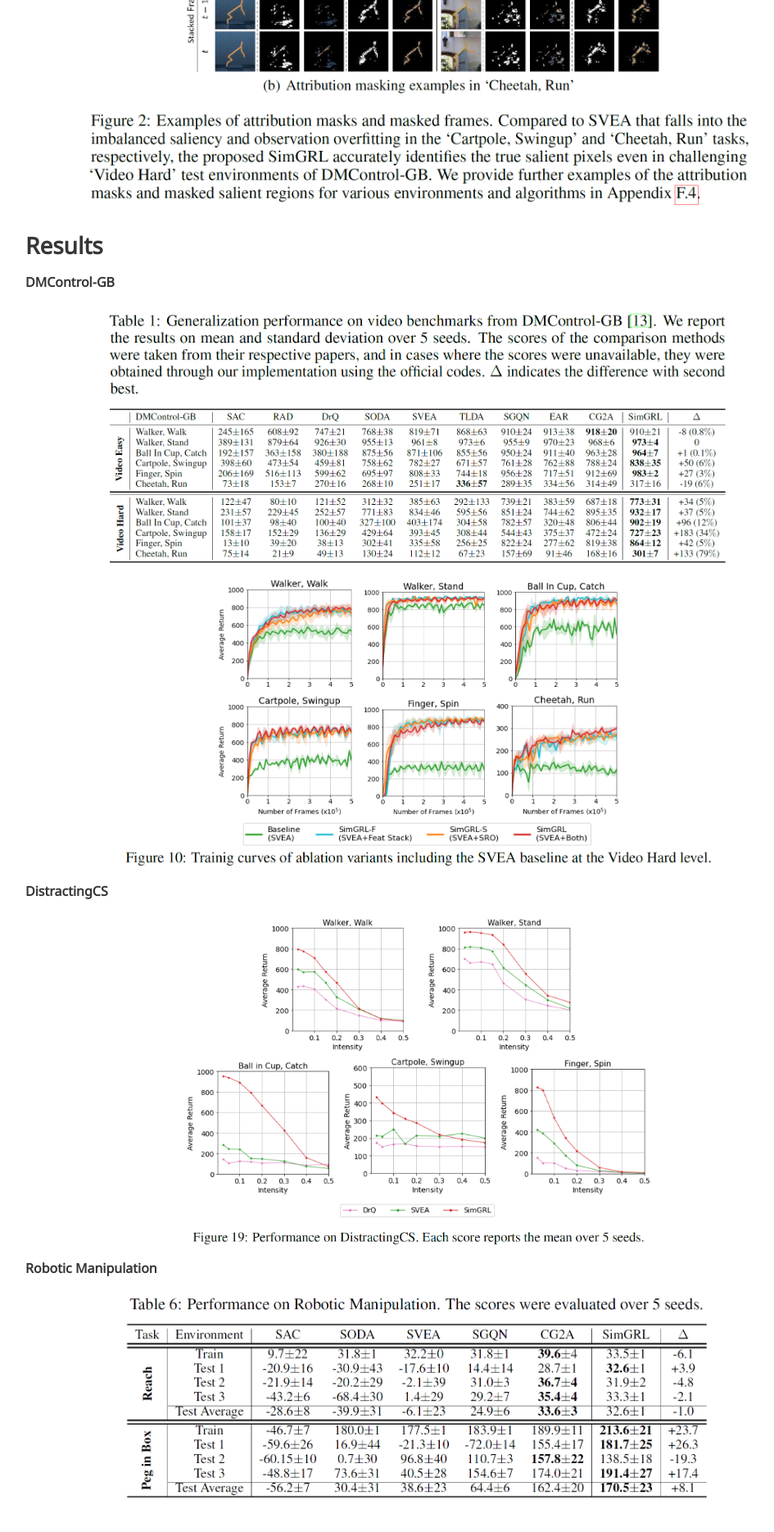
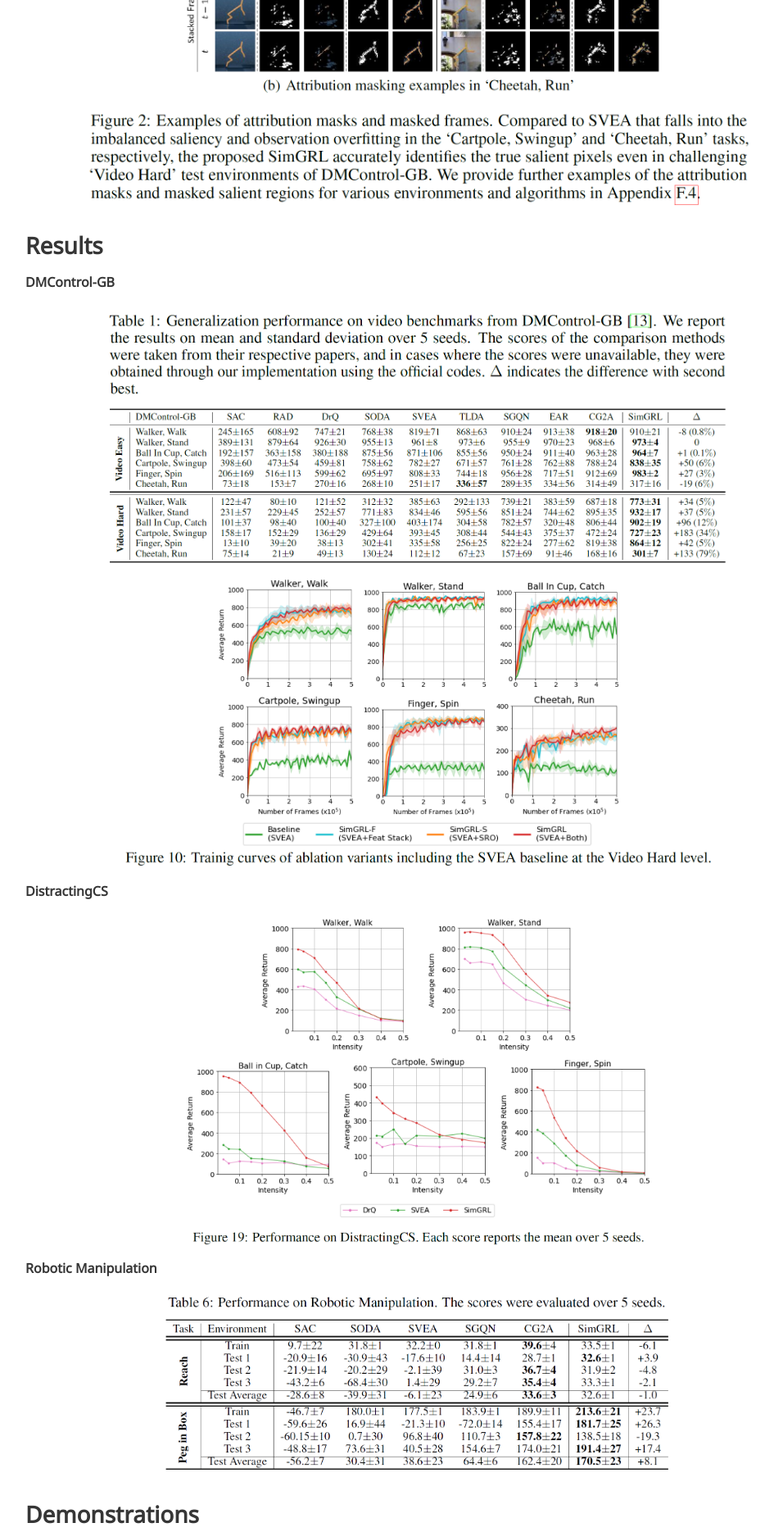
Before and after one commit to W-Song11/SimGRL, a Jekyll site: the page built from index.md, in a window 1280 px wide. Shown: the part 2814-4683 px from the top of the page at 82% size, without its empty margins (129-1074 px from the left). Built offline with Jekyll 4.4.1, drawn with Linux system fonts in a browser that asks for light colours; some web fonts are replaced.

Commit message:
Update index.md

```diff
--- a/index.md
+++ b/index.md
@@ -99,7 +99,7 @@ __DistractingCS__
 __Robotic Manipulation__
 
 <p align="center">
-<img src="./static/image/fig_robotic.PNG" align="center" width="75%">
+<img src="./static/image/fig_robotic.PNG" align="center" width="65%">
 </p>
 
 ## Demonstrations
```
